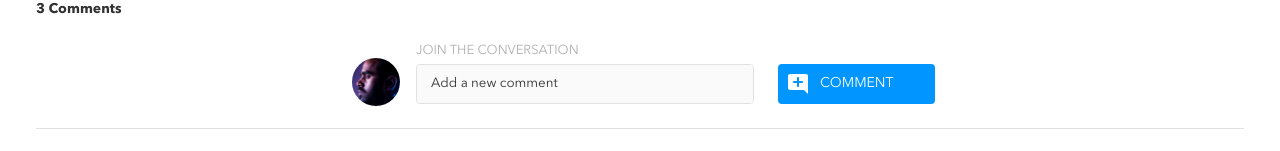
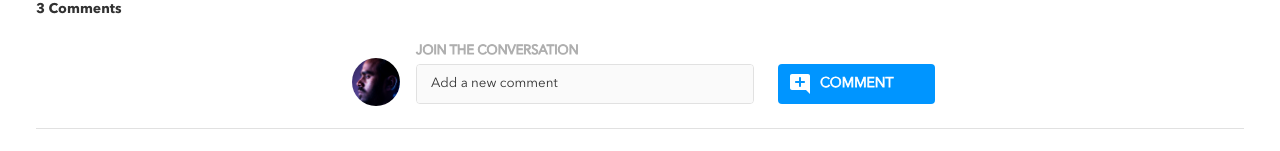
Before and after one commit to karansahi001/karanvir-singh-brainflix, a React (Create React App) app: page / in a window 1280 px wide. Shown: the part 1089-1240 px from the top of the page. Built offline with nearby package versions, Linux system fonts and the light colour scheme.

Commit message:
comment form final design

```diff
--- a/src/components/CommentForm/CommentForm.scss
+++ b/src/components/CommentForm/CommentForm.scss
@@ -69,11 +69,11 @@
                     font-size: $body-font-mobile;
                     border-radius: 0.25rem;
                     border: 0;
+                    -webkit-text-stroke-width: 0.8px;
+                    -webkit-text-stroke-color: white;
 
                     @include tablet {
                         font-size: $body-font-tablet;
-                        // width: 9.675rem;
-
                         margin-top: 1.5rem;
                         padding: 0.7rem 2.5rem 1rem 2.5rem;
                     }
@@ -103,6 +103,8 @@
         color: $silver;
         margin-bottom: 0.25rem;
         margin-top: 1rem;
+        -webkit-text-stroke-width: 1px;
+        -webkit-text-stroke-color: $silver;
     }
 
     &-input__comment {
@@ -139,7 +141,7 @@
     margin-top: 1.5rem;
 
     @include tablet{
-        margin-left: 0.5rem;
+        margin-left: 0.6rem;
         margin-top: 2rem;
     }
 }
--- a/src/components/Header/Header.scss
+++ b/src/components/Header/Header.scss
@@ -112,6 +112,8 @@
                 border-radius: 0.25rem;
                 color: white;
                 padding: 0.75rem;
+                -webkit-text-stroke-width: 1px;
+                -webkit-text-stroke-color: white;
 
                 &:hover{
                     background-color: $darkblue;
```
